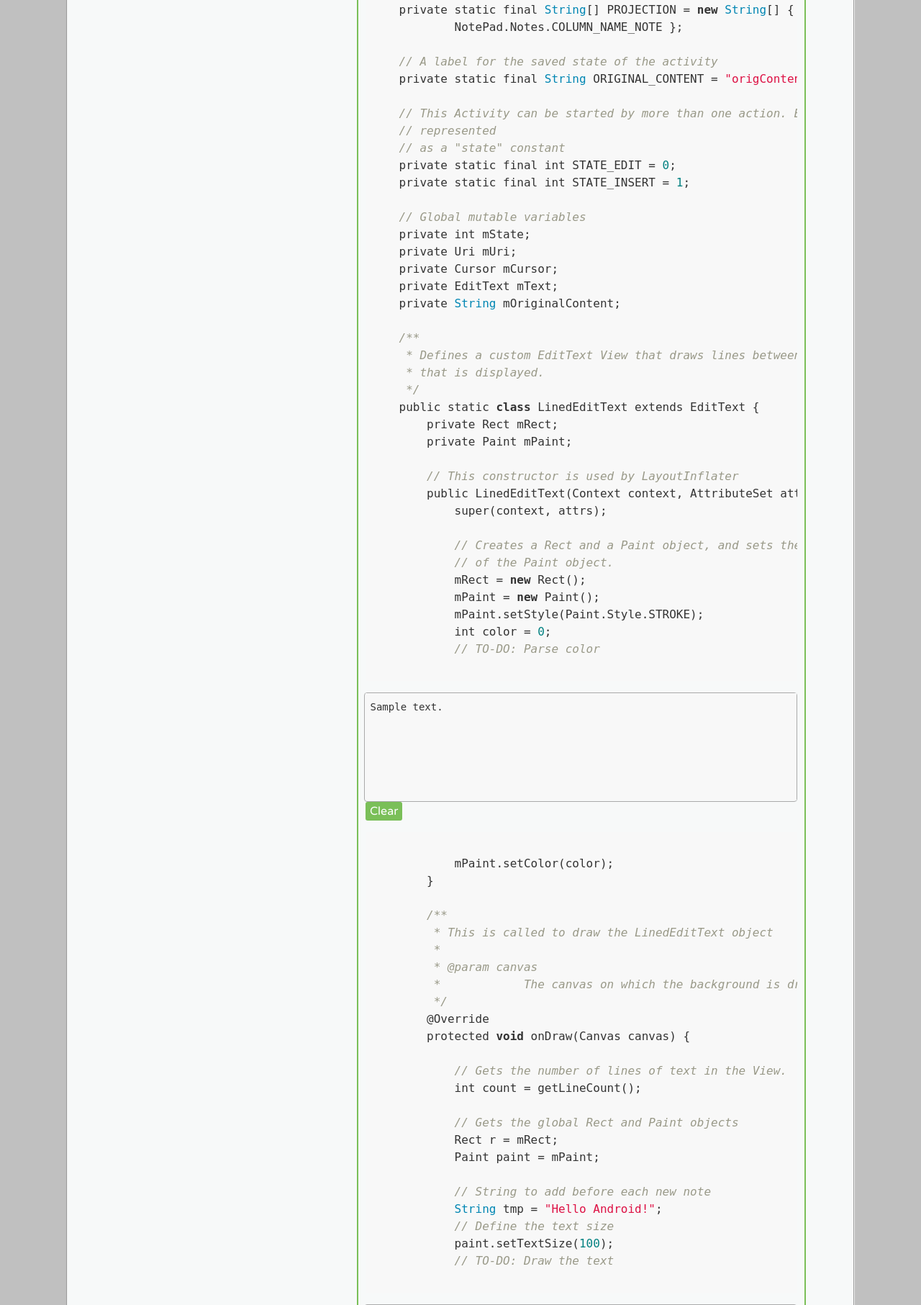
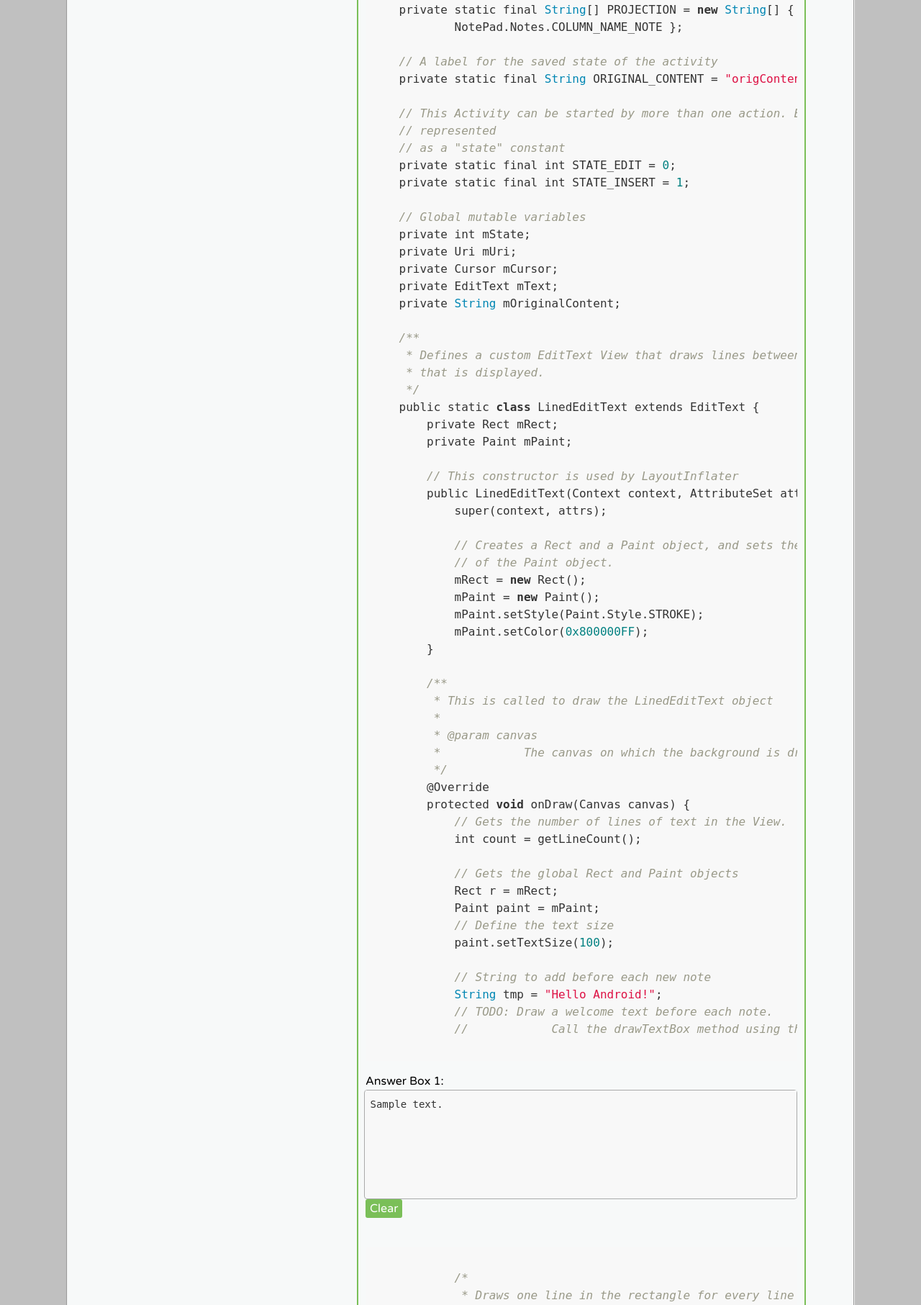
Before and after one commit to mkechagia/android-survey-tool, a Flask app: template templates/form_submit.html in a window 1280 px wide. Shown: the part 1240-3053 px from the top of the page at 72% size. Run offline with Flask 2, Linux system fonts and the light colour scheme; the visitor is signed in with stand-in values (Sample User, id 1); tables that the repository leaves empty hold one stand-in row (values such as "Sample post"); the template is opened without the code that fills it: most values are stand-ins (such as "Sample title", 1, 10 or a date in 2020); some libraries are stand-ins or nearby versions.

Commit message:
Update answer boxes and their TODO comments

```diff
--- a/templates/form_submit.html
+++ b/templates/form_submit.html
@@ -66,7 +66,7 @@ input {
 #form {
 	margin: 20px auto;
 	width: 1100px;
-    height:18100px;
+    /*height:18500px;*/
     /*border:2px solid black;*/
 }
 
@@ -93,7 +93,7 @@ input {
 	-moz-border-radius: 0 0 20px 20px;
 	border-radius: 0 0 20px 20px;
 	padding: 20px 26px;
-    height: 17950px;
+    /*height: 17950px;*/
     /*height: 19800px;*/
     /*border:2px solid blue;*/
 }
@@ -416,8 +416,7 @@ a:link, a:visited {
             Please carefully consider the
             <a href="{{ url_for('help') }}" onclick="return results('/survey/help.html')">instructions</a>
             and our
-            <textarea id="ticket" style="display:none">{{ ticket }}</textarea>
-            <a href="{{ url_for('api') }}" onclick="getAPI(ticket)">API reference documentation</a>.</p>
+            <a href="{{ url_for('api') }}">API reference documentation</a>.</p>
 
             <!--
 
@@ -482,7 +481,6 @@ a:link, a:visited {
             <button class="styled-button" ondragstart="dragStart(event);" draggable="true" id="null">&nbsp;null&nbsp;</button>
             <button class="styled-button" ondragstart="dragStart(event);" draggable="true" id="NullPointerException">NullPointerException</button>
             <button class="styled-button" ondragstart="dragStart(event);" draggable="true" id="orig">&nbsp;orig&nbsp;</button>
-            <button class="styled-button" ondragstart="dragStart(event);" draggable="true" id="parseColorId(cl.RED)" name="parseColorId("#bdbdbd")">parseColorId(cl.RED)</button>
             <button class="styled-button" ondragstart="dragStart(event);" draggable="true" id="printStackTrace()" name="printStackTrace()">printStackTrace()</button>
             <button class="styled-button" ondragstart="dragStart(event);" draggable="true" id="query">queryData(uri,PROJECTION,null,null,null)</button>
             <button class="styled-button" ondragstart="dragStart(event);" draggable="true" id="RuntimeException">RuntimeException</button>
@@ -568,19 +566,7 @@ public class NoteEditor extends Activity {
             mRect = new Rect();
             mPaint = new Paint();
             mPaint.setStyle(Paint.Style.STROKE);
-            int color = 0;
-            // TO-DO: Parse color
-            </pre></code>
-                <div id="answer_1" class="droptarget">
-                    <div class="row1" id="r_answer_1"><pre class="rowp">{{answ.answer_1}}</pre></div>
-                    <textarea type="text" style="display:none" name="t_answer_1" id="ti_answer_1" placeholder="tp_answer_1">{{answ.answer_1}}</textarea>
-                </div>
-            <br>
-                <!--<input type="button" name="s_answer_1" data-id="si_answer_1" class="styled-button-2" value="Save" onClick="saveDiv('answer_1', 'r_answer_1');" />-->
-                <input type="button" class="check-btn" value="Clear" name="c_answer_1" onclick="clearDiv('answer_1');"/>
-            <br>
-            <pre><code>
-            mPaint.setColor(color);
+            mPaint.setColor(0x800000FF);
         }
 
         /**
@@ -591,27 +577,29 @@ public class NoteEditor extends Activity {
          */
         @Override
         protected void onDraw(Canvas canvas) {
-
             // Gets the number of lines of text in the View.
             int count = getLineCount();
 
             // Gets the global Rect and Paint objects
             Rect r = mRect;
             Paint paint = mPaint;
+            // Define the text size
+            paint.setTextSize(100);
 
             // String to add before each new note
             String tmp = "Hello Android!";
-            // Define the text size
-            paint.setTextSize(100);
-            // TO-DO: Draw the text
+            // TODO: Draw a welcome text before each note.
+            //		  Call the drawTextBox method using the canvas object.
             </pre></code>
-                <div id="answer_2" class="droptarget">
-                    <div class="row1" id="r_answer_2"><pre class="rowp">{{answ.answer_2}}</pre></div>
-                    <textarea type="text" style="display:none" name="t_answer_2" id="ti_answer_2" placeholder="tp_answer_2">{{answ.answer_2}}</textarea>
+            	<div>Answer Box 1:</div>
+                <div id="answer_1" class="droptarget">
+                    <div class="row1" id="r_answer_1"><pre class="rowp">{{answ.answer_1}}</pre></div>
+                    <textarea type="text" style="display:none" name="t_answer_1" id="ti_answer_1" placeholder="tp_answer_1">{{answ.answer_1}}</textarea>
                 </div>
             <br>
                 <!--<input type="button" name="s_answer_2" data-id="si_answer_2" class="styled-button-2" value="Save" onClick="saveDiv('answer_2', 'r_answer_2');" />-->
-                <input type="button" class="check-btn" value="Clear" name="c_answer_2" onclick="clearDiv('answer_2');"/>
+                <input type="button" class="check-btn" value="Clear" name="c_answer_1" onclick="clearDiv('answer_1');"/>
+            <br>
             <br>
             <pre><code>
             /*
@@ -671,19 +659,23 @@ public class NoteEditor extends Activity {
         } else if (Intent.ACTION_INSERT.equals(action) || Intent.ACTION_PASTE.equals(action)) {
 
             // Sets the Activity state to INSERT, gets the general note URI, and
-            // inserts an
-            // empty record in the provider
+            // inserts an empty record in the provider
             mState = STATE_INSERT;
 
-            // TO-DO: Insert a new note
+            // TODO: Store a new note from a given URI.
+            //		 Call the insert method using the getContentResolver() method
+            //		 to get a ContentResolver instance.
             </pre></code>
-                <div id="answer_3" class="droptarget">
-                    <div class="row1" id="r_answer_3"><pre class="rowp">{{answ.answer_3}}</pre></div>
-                    <textarea type="text" style="display:none" name="t_answer_3" id="ti_answer_3" placeholder="tp_answer_3">{{answ.answer_3}}</textarea>
+            <div>Answer Box 2:</div>
+                <div id="answer_2" class="droptarget">
+                    <div class="row1" id="r_answer_2"><pre class="rowp">{{answ.answer_2}}</pre></div>
+                    <textarea type="text" style="display:none" name="t_answer_2" id="ti_answer_2" placeholder="tp_answer_2">{{answ.answer_2}}</textarea>
                 </div>
                 <br>
                 <!--<input type="button" name="s_answer_3" data-id="si_answer_3" class="styled-button-2" value="Save" onClick="saveDiv('answer_3', 'r_answer_3');" />-->
-                <input type="button" class="check-btn" value="Clear" name="c_answer_3" onclick="clearDiv('answer_3');"/>
+                <input type="button" class="check-btn" value="Clear" name="c_answer_2" onclick="clearDiv('answer_2');"/>
+                <br>
+                <br>
             <pre><code>
             /*
              * If the attempt to insert the new note fails, shuts down this
@@ -742,25 +734,61 @@ public class NoteEditor extends Activity {
             mState = STATE_EDIT;
         }
 
-        // TO-DO: Set the layout for this Activity. See res/layout/note_editor.xml
+        // TODO: Set the layout for the NotePad editor.
+        // 		  The layout is in the application's resources (i.e. res/layout/editor.xml).
+        //	      Call the setLayout method using the editor.xml file.
         </pre></code>
+        <div>Answer Box 3:</div>
+        <div id="answer_3" class="droptarget">
+            <div class="row1" id="r_answer_3"><pre class="rowp">{{answ.answer_3}}</pre></div>
+            <textarea type="text" style="display:none" name="t_answer_3" id="ti_answer_3" placeholder="tp_answer_3">{{answ.answer_3}}</textarea>
+        </div>
+        <br>
+        <!--<input type="button" name="s_answer_4" data-id="si_answer_4" class="styled-button-2" value="Save" onClick="saveDiv('answer_4', 'r_answer_4');" />-->
+        <input type="button" class="check-btn" value="Clear" name="c_answer_3" onclick="clearDiv('answer_3');"/>
+        <br>
+        <br>
+        <pre><code>
+
+        // TODO: Set a handler to the text editor (EditText object).
+        // 		  Set the mText equal to the view found by the findViewId method.
+        </pre></code>
+        <div>Answer Box 4:</div>
         <div id="answer_4" class="droptarget">
             <div class="row1" id="r_answer_4"><pre class="rowp">{{answ.answer_4}}</pre></div>
             <textarea type="text" style="display:none" name="t_answer_4" id="ti_answer_4" placeholder="tp_answer_4">{{answ.answer_4}}</textarea>
         </div>
         <br>
-        <!--<input type="button" name="s_answer_4" data-id="si_answer_4" class="styled-button-2" value="Save" onClick="saveDiv('answer_4', 'r_answer_4');" />-->
+        <!--<input type="button" name="s_answer_5" data-id="si_answer_5" class="styled-button-2" value="Save" onClick="saveDiv('answer_5', 'r_answer_5');" />-->
         <input type="button" class="check-btn" value="Clear" name="c_answer_4" onclick="clearDiv('answer_4');"/>
+        <br>
+        <br>
         <pre><code>
-        // TO-DO: Get a handle to the EditText (mText) in the the layout.
-        </pre></code>
-        <div id="answer_5" class="droptarget">
-            <div class="row1" id="r_answer_5"><pre class="rowp">{{answ.answer_5}}</pre></div>
-            <textarea type="text" style="display:none" name="t_answer_5" id="ti_answer_5" placeholder="tp_answer_5">{{answ.answer_5}}</textarea>
-        </div>
+        // Change EditText text color
+		ColorStateList colors = null;
+		try {
+		    XmlResourceParser parser = getResources().getXml(R.color.text_colors);
+		    colors = ColorStateList.createFromXml(getResources(), parser);
+		    // handle exceptions
+		} catch (IOException e1) {
+		    e1.printStackTrace();
+		} catch (XmlPullParserException e2) {
+			e2.printStackTrace();
+		}
+
+		// TODO: Change the edit text color.
+		//       Call the setTextColor method using an EditText instance, mText.
+		</pre></code>
+        <div>Answer Box 5:</div>
+            <div id="answer_5" class="droptarget">
+                <div class="row1" id="r_answer_5"><pre class="rowp">{{answ.answer_5}}</pre></div>
+                <textarea type="text" style="display:none" name="t_answer_5" id="ti_answer_5" placeholder="tp_answer_5">{{answ.answer_5}}</textarea>
+            </div>
         <br>
-        <!--<input type="button" name="s_answer_5" data-id="si_answer_5" class="styled-button-2" value="Save" onClick="saveDiv('answer_5', 'r_answer_5');" />-->
+        <!--<input type="button" name="s_answer_6" data-id="si_answer_6" class="styled-button-2" value="Save" onClick="saveDiv('answer_6', 'r_answer_6');" />-->
         <input type="button" class="check-btn" value="Clear" name="c_answer_5" onclick="clearDiv('answer_5');"/>
+        <br>
+        <br>
         <pre><code>
         /*
          * If this Activity had stopped previously, its state was written the
@@ -793,7 +821,7 @@ public class NoteEditor extends Activity {
         if (mCursor != null) {
             // Requery in case something changed while paused (such as the
             // title)
-            // mCursor.requery();
+            mCursor.requery();
 
             /*
              * Moves to the first record. Always call moveToFirst() before
@@ -826,10 +854,23 @@ public class NoteEditor extends Activity {
              */
 
             // Gets the note text from the Cursor and puts it in the TextView,
-            // but doesn't change
-            // the text cursor's position.
+            // but doesn't change the text cursor's position.
             int colNoteIndex = mCursor.getColumnIndex(NotePad.Notes.COLUMN_NAME_NOTE);
-            String note = mCursor.getString(colNoteIndex);
+            String note = "";
+            // TODO: Retrieve a note for editing.
+            // 		 Call the getString method using the mCursor instance.
+            </pre></code>
+            <div>Answer Box 6:</div>
+            <div id="answer_6" class="droptarget">
+                <div class="row1" id="r_answer_6"><pre class="rowp">{{answ.answer_6}}</pre></div>
+                <textarea type="text" style="display:none" name="t_answer_6" id="ti_answer_6" placeholder="tp_answer_6">{{answ.answer_6}}</textarea>
+            </div>
+            <br>
+            <!--<input type="button" name="s_answer_6" data-id="si_answer_6" class="styled-button-2" value="Save" onClick="saveDiv('answer_6', 'r_answer_6');" />-->
+            <input type="button" class="check-btn" value="Clear" name="c_answer_6" onclick="clearDiv('answer_6');"/>
+            <br>
+            <br>
+            <pre><code>
             mText.setTextKeepState(note);
 
             // Stores the original note text, to allow the user to revert
@@ -843,20 +884,7 @@ public class NoteEditor extends Activity {
              * an error in the note.
              */
         } else {
-            CharSequence cq = null;
-            // TO-DO: Set an error message
-            </pre></code>
-            <br/>
-            <div id="answer_6" class="droptarget">
-                <div class="row1" id="r_answer_6"><pre class="rowp">{{answ.answer_6}}</pre></div>
-                <textarea type="text" style="display:none" name="t_answer_6" id="ti_answer_6" placeholder="tp_answer_6">{{answ.answer_6}}</textarea>
-            </div>
-            <br>
-            <!--<input type="button" name="s_answer_6" data-id="si_answer_6" class="styled-button-2" value="Save" onClick="saveDiv('answer_6', 'r_answer_6');" />-->
-            <input type="button" class="check-btn" value="Clear" name="c_answer_6" onclick="clearDiv('answer_6');"/>
-            <br>
-            <pre><code>
-            mText.setText(cq);
+            mText.setText(getText(R.string.error_message));
         }
     }
 
@@ -1038,15 +1066,18 @@ public class NoteEditor extends Activity {
             Uri uri = item.getUri();
 
             Cursor orig = null;
+
             // Tests to see that the item actually is an URI, and that the URI
             // is a content URI pointing to a provider whose MIME type is the
-            // same
-            // as the MIME type supported by the Note pad provider.
+            // same as the MIME type supported by the Note pad provider.
             if (uri != null && NotePad.Notes.CONTENT_ITEM_TYPE.equals(cr.getType(uri))) {
                     // The clipboard holds a reference to data with a note MIME
                     // type. This copies it.
-                    // TO-DO: Query for the data
+                    // TODO: Get data from a note's URI.
+                    //       Call the query method by using a ContentResolver instance, cr.
+                    //       The query returns a Cursor instance to store to orig.
                     </pre></code>
+                    <div>Answer Box 7:</div>
                     <div id="answer_7" class="droptarget">
                         <div class="row1" id="r_answer_7"><pre class="rowp">{{answ.answer_7}}</pre></div>
                         <textarea type="text" style="display:none" name="t_answer_7" id="ti_answer_7" placeholder="tp_answer_7">{{answ.answer_7}}</textarea>
@@ -1054,11 +1085,12 @@ public class NoteEditor extends Activity {
                     <br>
                     <!--<input type="button" name="s_answer_7" data-id="si_answer_7" class="styled-button-2" value="Save" onClick="saveDiv('answer_7', 'r_answer_7');" />-->
                     <input type="button" class="check-btn" value="Clear" name="c_answer_7" onclick="clearDiv('answer_7');"/>
+                    <br>
+                    <br>
                     <pre><code>
                 // If the Cursor is not null, and it contains at least one
-                // record
-                // (moveToFirst() returns true), then this gets the note data
-                // from it.
+                // record (moveToFirst() returns true),
+                // then this gets the note data from it.
                 if (orig != null) {
                     if (orig.moveToFirst()) {
                         int colNoteIndex = mCursor.getColumnIndex(NotePad.Notes.COLUMN_NAME_NOTE);
@@ -1073,8 +1105,7 @@ public class NoteEditor extends Activity {
             }
 
             // If the contents of the clipboard wasn't a reference to a note,
-            // then
-            // this converts whatever it is to text.
+            // then this converts whatever it is to text.
             if (text == null) {
                 text = item.coerceToText(this).toString();
             }
@@ -1143,14 +1174,13 @@ public class NoteEditor extends Activity {
          * URI. The content resolver is thus automatically notified when the
          * Cursor for the URI changes, and the UI is updated. Note: This is
          * being done on the UI thread. It will block the thread until the
-         * update completes. In a sample app, going against a simple
-         * provider based on a local database, the block will be momentary,
-         * but in a real app you should use
-         * android.content.AsyncQueryHandler or android.os.AsyncTask.
+         * update completes.
          */
-
-        // TO-DO: Update a note (using the ContentResolver) given a specific URI
+        // TODO: Update a note (using the ContentResolver) given a specific URI.
+        //       Call method update using a ContentResolver instance,
+        //       returned by the getContentResolver() method.
         </pre></code>
+        <div>Answer Box 8:</div>
         <div id="answer_8" class="droptarget">
             <div class="row1" id="r_answer_8"><pre class="rowp">{{answ.answer_8}}</pre></div>
             <textarea type="text" style="display:none" name="t_answer_8" id="ti_answer_8" placeholder="tp_answer_8">{{answ.answer_8}}</textarea>
@@ -1158,6 +1188,8 @@ public class NoteEditor extends Activity {
         <br>
         <!--<input type="button" name="s_answer_8" data-id="si_answer_8" class="styled-button-2" value="Save" onClick="saveDiv('answer_8', 'r_answer_8');" />-->
         <input type="button" class="check-btn" value="Clear" name="c_answer_8" onclick="clearDiv('answer_8');"/>
+        <br>
+        <br>
         <pre><code>
     }
 
@@ -1190,8 +1222,11 @@ public class NoteEditor extends Activity {
         if (mCursor != null) {
             mCursor.close();
             mCursor = null;
-            // TO-DO: Delete a note (using the ContentResolver)
+            // TODO: Delete a note (using the ContentResolver)
+            //       Call method delete using a ContentResolver instance,
+            //       returned by the getContentResolver() method.
             </pre></code>
+            <div>Answer Box 9:</div>
             <div id="answer_9" class="droptarget">
                 <div class="row1" id="r_answer_9"><pre class="rowp">{{answ.answer_9}}</pre></div>
                 <textarea type="text" style="display:none" name="t_answer_9" id="ti_answer_9" placeholder="tp_answer_9">{{answ.answer_9}}</textarea>
@@ -1201,8 +1236,10 @@ public class NoteEditor extends Activity {
             <input type="button" class="check-btn" value="Clear" name="c_answer_9" onclick="clearDiv('answer_9');"/>
             <pre><code>
             char[] chAr = { ' ' };
-            // TO-DO: Clear the text (mText) of the note
+            // TODO: Clear the text of a note.
+            //       Call the method setText using an EditText instance, mText.
             </pre></code>
+            <div>Answer Box 10:</div>
             <div id="answer_10" class="droptarget">
                 <div class="row1" id="r_answer_10"><pre class="rowp">{{answ.answer_10}}</pre></div>
                 <textarea type="text" style="display:none" name="t_answer_10" id="ti_answer_10" placeholder="tp_answer_10">{{answ.answer_10}}</textarea>
@@ -1210,6 +1247,8 @@ public class NoteEditor extends Activity {
             <br>
             <!--<input type="button" name="s_answer_10" data-id="si_answer_10" class="styled-button-2" value="Save" onClick="saveDiv('answer_10', 'r_answer_10');" />-->
             <input type="button" class="check-btn" value="Clear" name="c_answer_10" onclick="clearDiv('answer_10');"/>
+            <br>
+            <br>
             <pre><code>
         }
     }
@@ -1331,7 +1370,9 @@ public class NoteEditor extends Activity {
 
         function results(url) {
             nWindow = window.open(url,'name','height=800,width=1200');
-            if (window.focus) {nWindow.focus()}
+            if (window.focus) {
+            	nWindow.focus()
+            }
             return false;
         }
 
@@ -1340,10 +1381,6 @@ public class NoteEditor extends Activity {
             	$("#dragtarget").stop().animate({"marginTop": ($(window).scrollTop()) + "px"}, "slow");
         	}
         });
-
-        function getAPI(ticket) {
-            alert("ticket "+$("#ticket").text());
-        }
     </script>
 
 </body>
```
